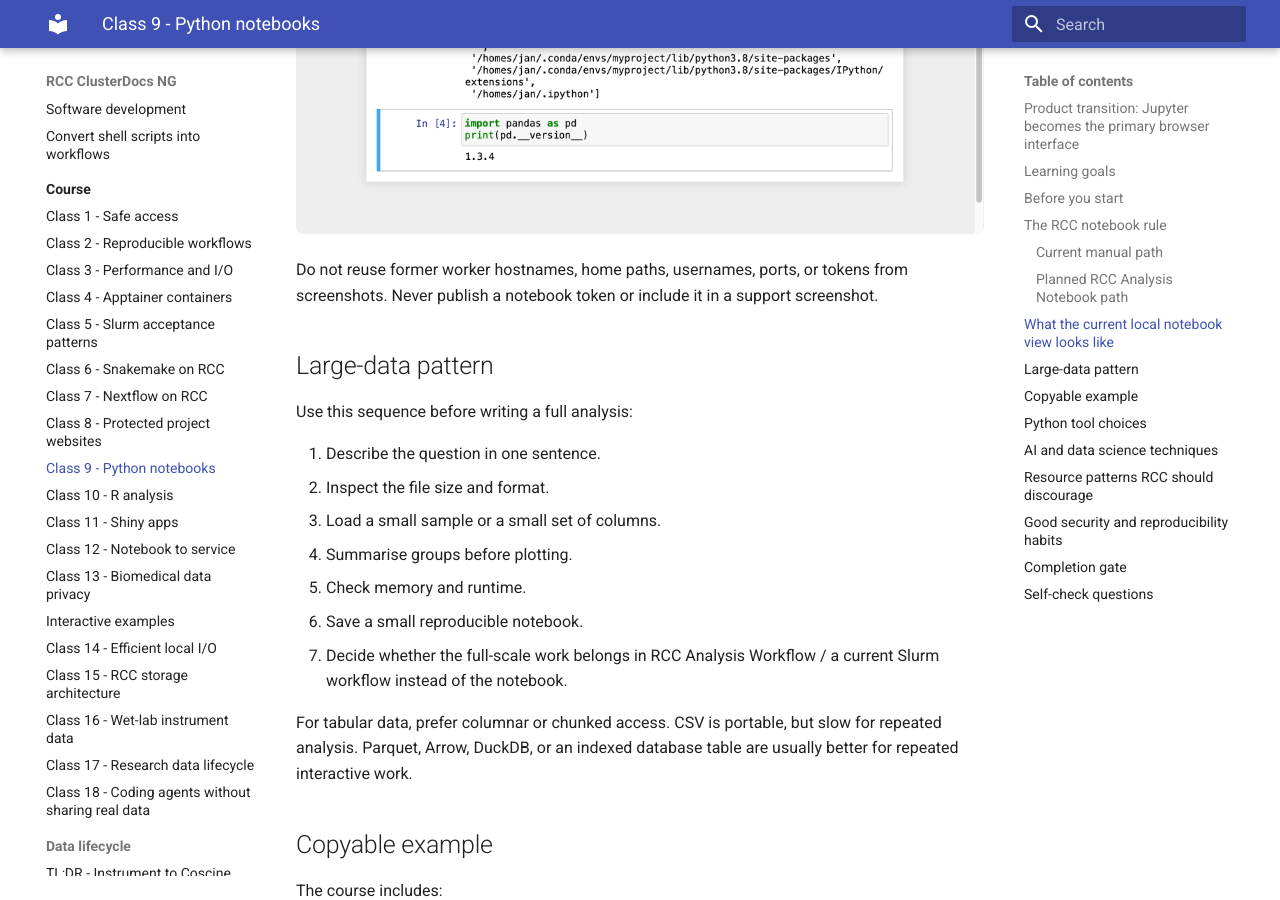
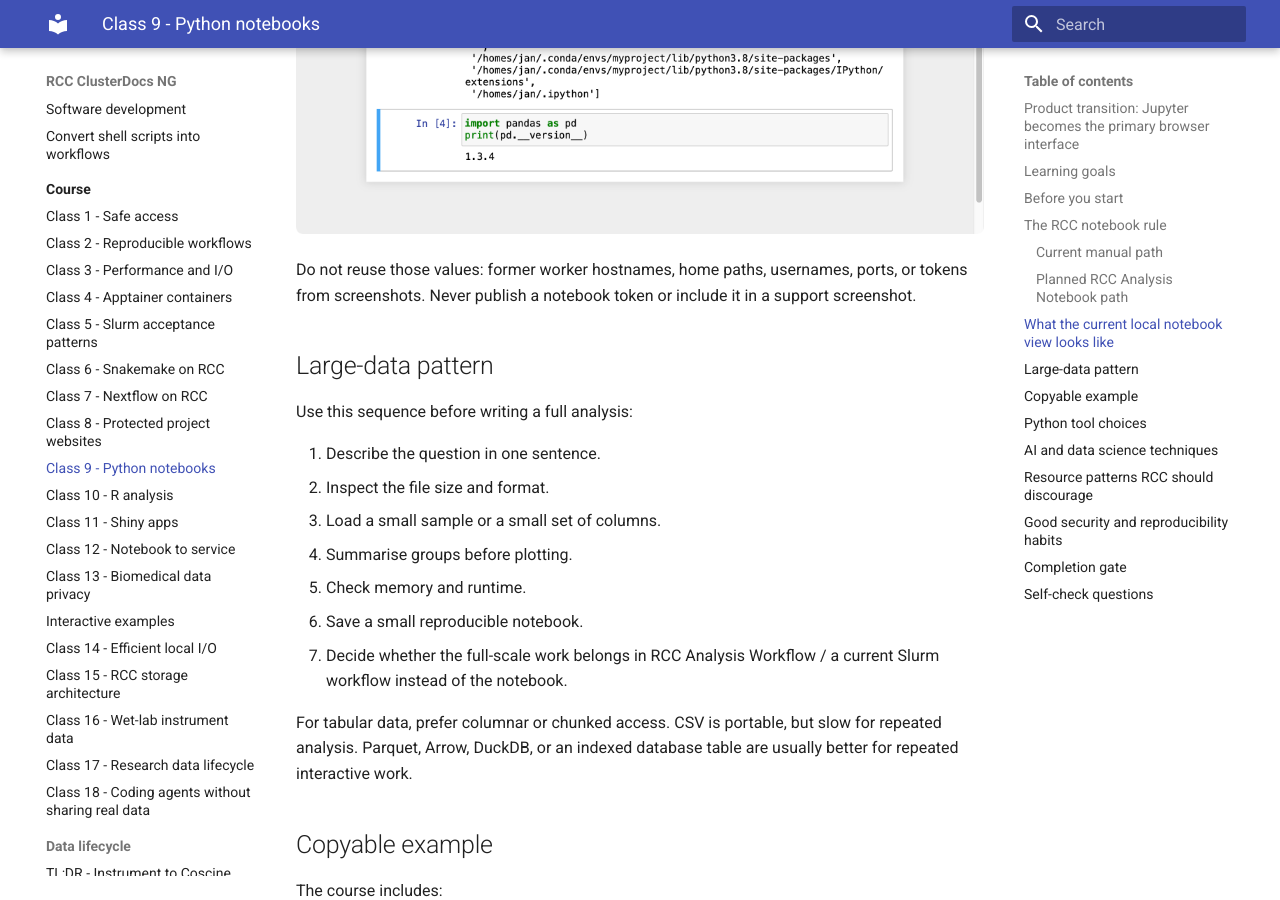
Before and after one commit to IKIM-Essen/ClusterDocs, an MkDocs documentation site: the page built from docs/course/class-09-python-notebooks.md, in a window 1280 px wide and 900 px high, scrolled down 3678 px. Built offline with MkDocs 1.6.1 and Material for MkDocs 9.7.7, drawn with Linux system fonts in a browser that asks for light colours.

Commit message:
Align Analysis documentation invariants

```diff
--- a/docs/course/class-09-python-notebooks.md
+++ b/docs/course/class-09-python-notebooks.md
@@ -110,8 +110,9 @@ environment.
 
 ![Historical Jupyter notebook showing remote-host and Python-environment checks](../assets/jupyter-notebook.png)
 
-Do not reuse former worker hostnames, home paths, usernames, ports, or tokens from
-screenshots. Never publish a notebook token or include it in a support screenshot.
+Do not reuse those values: former worker hostnames, home paths, usernames, ports,
+or tokens from screenshots. Never publish a notebook token or include it in a
+support screenshot.
 
 ## Large-data pattern
 
```
Also changed, not shown: docs/index.md (+1 -1 lines), 3 other files.
